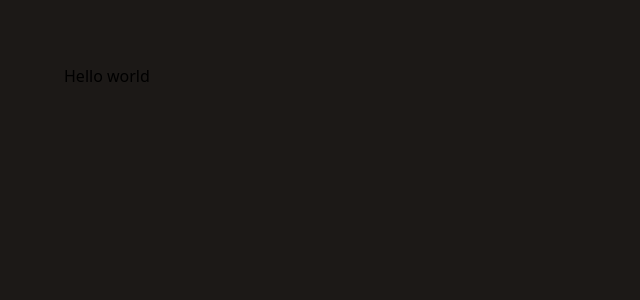
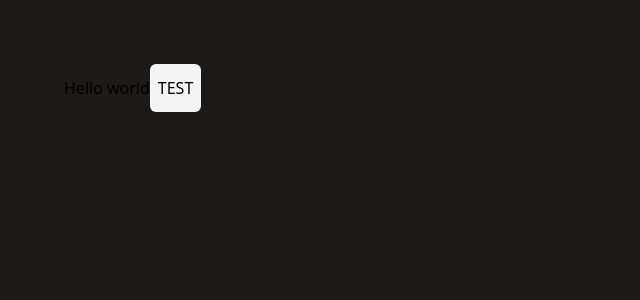
Before and after one commit to h-campos/portfolio, a Next.js app: page / in a window 1280 px wide. Shown: the top 300 px of the page, without its empty margins (0-640 px from the left). Built offline with nearby package versions, Linux system fonts and the light colour scheme.

Commit message:
style(page.tsx): add a button element with a test class for styling purposes to the Home component

```diff
--- a/src/app/page.tsx
+++ b/src/app/page.tsx
@@ -2,6 +2,8 @@ import type { ReactElement } from "react";
 
 export default function Home(): ReactElement {
   return (
-    <div>Hello world</div>
+    <div>Hello world
+      <button className="bg-secondary px-2 py-3 rounded-md">TEST</button>
+    </div>
   );
 }
```
